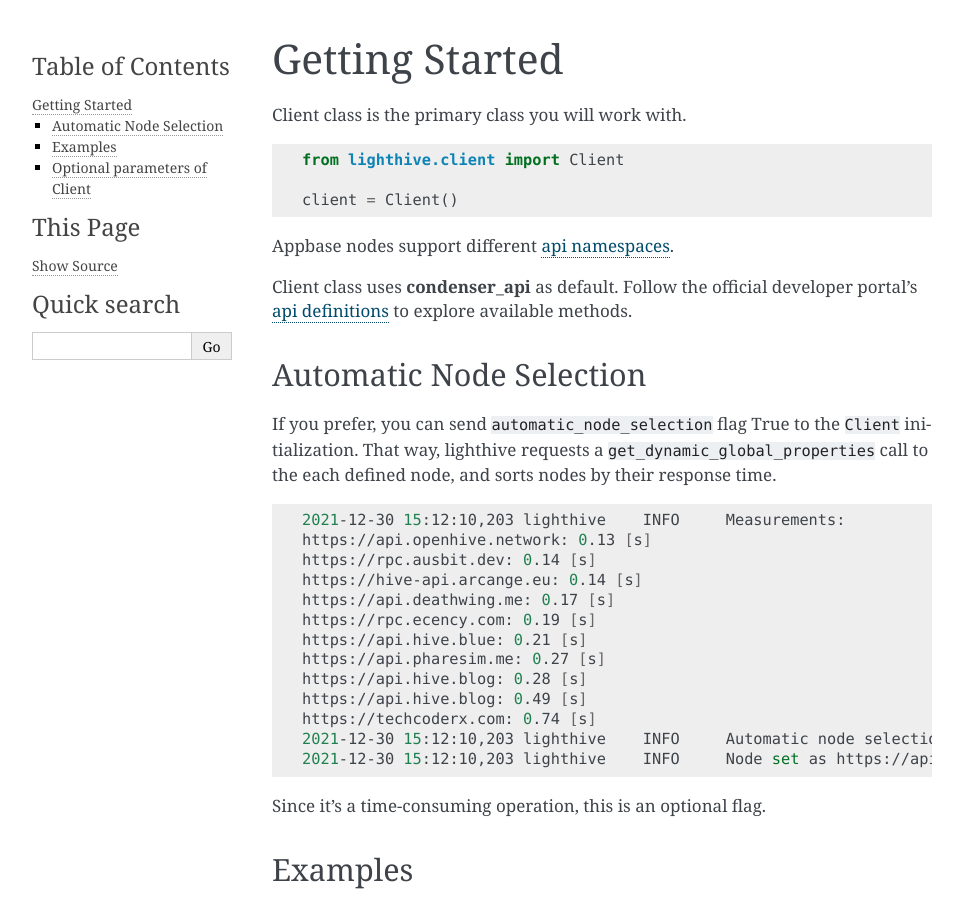
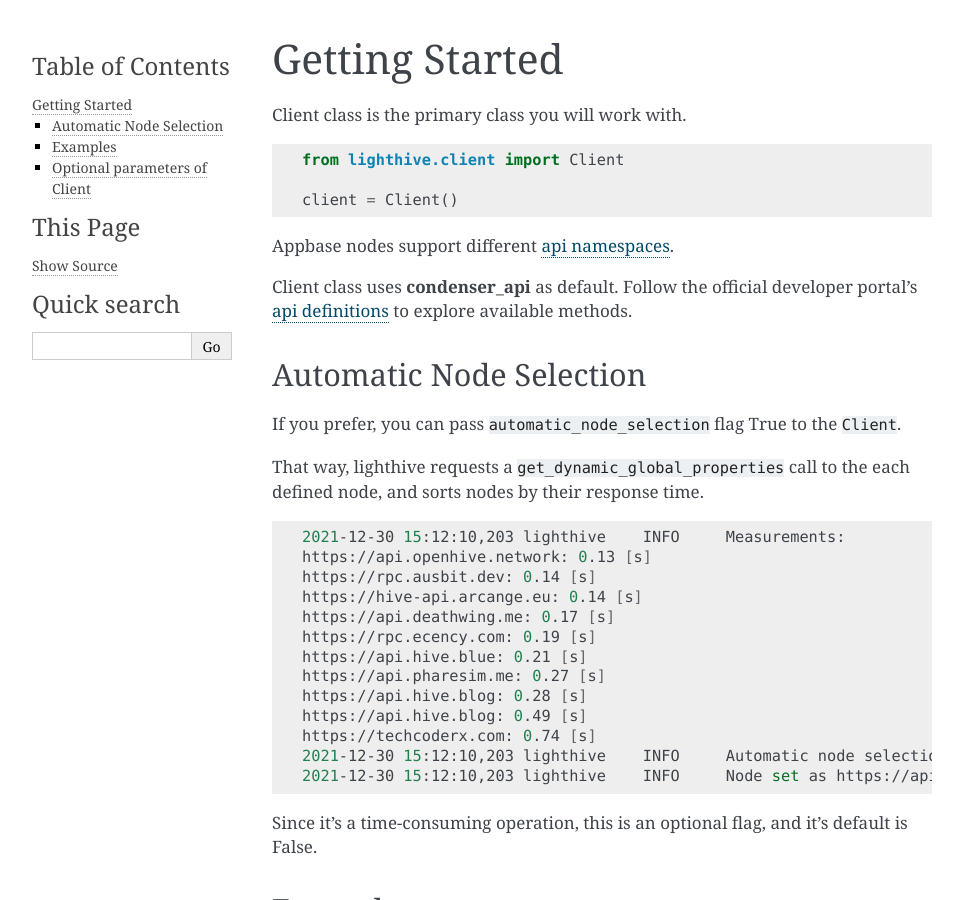
Before and after one commit to emrebeylerhive/lighthive, a Sphinx documentation site: the page built from docs/gettingstarted.rst, in a window 1280 px wide and 900 px high. Shown: the whole window, without its empty margins (148-1111 px from the left). Built offline with Sphinx 7.4.7, drawn with Linux system fonts in a browser that asks for light colours.

Commit message:
Update docs

```diff
--- a/docs/gettingstarted.rst
+++ b/docs/gettingstarted.rst
@@ -20,8 +20,9 @@ to explore available methods.
 Automatic Node Selection
 """"""""
 
-If you prefer, you can send ``automatic_node_selection`` flag True to the ``Client`` initialization. That way, lighthive
-requests a ``get_dynamic_global_properties`` call to the each defined node, and sorts nodes by their response time.
+If you prefer, you can pass ``automatic_node_selection`` flag True to the ``Client``.
+
+That way, lighthive requests a ``get_dynamic_global_properties`` call to the each defined node, and sorts nodes by their response time.
 
 .. code-block:: bash
 
@@ -40,7 +41,7 @@ requests a ``get_dynamic_global_properties`` call to the each defined node, and
     2021-12-30 15:12:10,203 lighthive    INFO     Node set as https://api.openhive.network
 
 
-Since it's a time-consuming operation, this is an optional flag.
+Since it's a time-consuming operation, this is an optional flag, and it's default is False.
 
 
 Examples
```
